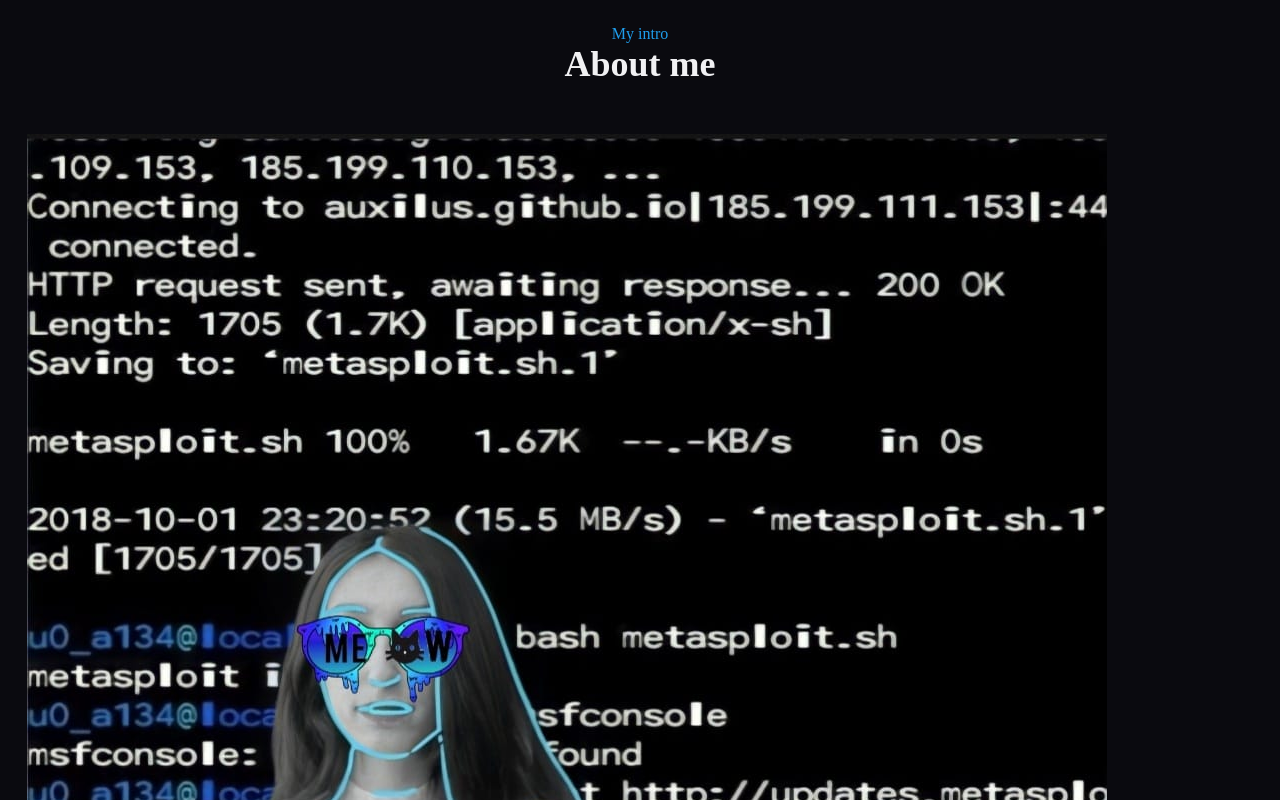
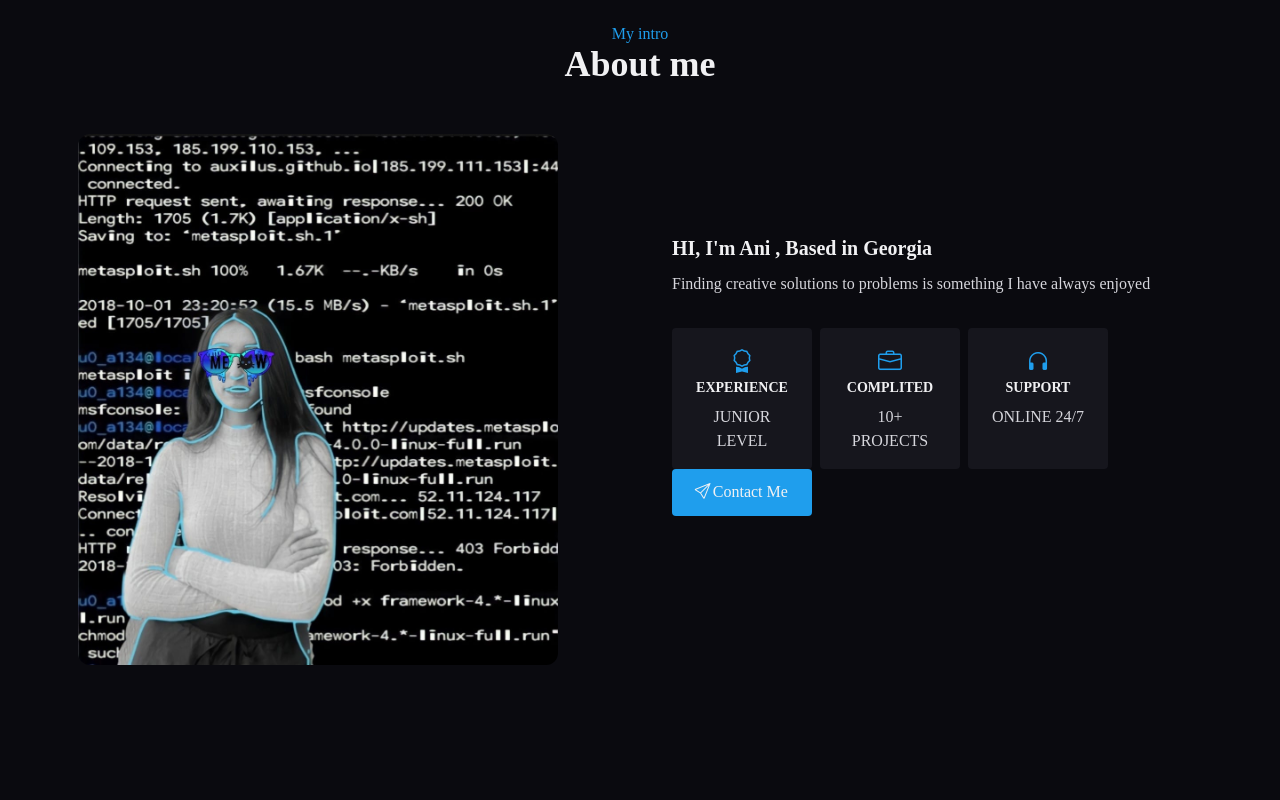
Before and after one commit to anniemmagh/COMMSCHOOL-FINAL-PROJECT, a plain HTML site: page index.html in a window 1280 px wide. Shown: the part 880-1680 px from the top of the page. After the commit the page ends 1649 px from the top, so only its background shows below. Drawn offline with nearby package versions, Linux system fonts and the light colour scheme; a web font is replaced by a local one.

Commit message:
about section css

```diff
--- a/assets/style.css
+++ b/assets/style.css
@@ -317,3 +317,43 @@
     font-weight: var(--font-medium);
     color: var(--skin-color);
 }
+/* about section */
+.about__container{
+    grid-template-columns: repeat(2, 1fr);
+    column-gap:4rem ;
+    align-items: center;
+
+}
+.about__img{
+    width: 480px;
+    border-radius: 0.75rem;
+    justify-self: center;
+}
+.about__heading{
+    font-size:var(--h3-font-size) ;
+    margin-bottom: var(--mb-0-75);
+}
+.about__description {
+    text-align: justify;
+    padding-right: 6rem;
+    margin-bottom: var(--mb-2);
+}
+.about__info{
+
+    grid-template-columns: repeat(3,140px);
+    column-gap: .5rem;
+    margin-bottom:var(--mb-3) ;
+}
+.about__box{
+    text-align: center;
+    border-radius: .25rem;
+    padding:1rem 1.25rem ;
+    background-color:var(--box-color) ;
+}
+.about__icon{
+    font-size: 1.5rem;
+    color: var(--skin-color);
+}
+.about__title {
+    font-size: var(--small-font-size);
+}
--- a/index.html
+++ b/index.html
@@ -117,7 +117,7 @@
 <div class="about__data">
     <h3 class="about__heading">HI, I'm Ani , Based in Georgia</h3>
     <p class="about__description">Finding creative solutions to problems is something I have always enjoyed</p>
-<div class="about__info">
+<div class="about__info grid">
     <div class="about__box">
         <i class="bi bi-award about__icon"></i>
         <h3 class="about__title">EXPERIENCE</h3>
@@ -125,7 +125,7 @@
     </div>
     <div class="about__box">
         <i class="bi bi-briefcase about__icon"></i>
-        <h3 class="about__title">COMPLETED</h3>
+        <h3 class="about__title">COMPLITED</h3>
         <span class="about__subtitle">10+ PROJECTS</span>
     </div>
     <div class="about__box">
```
